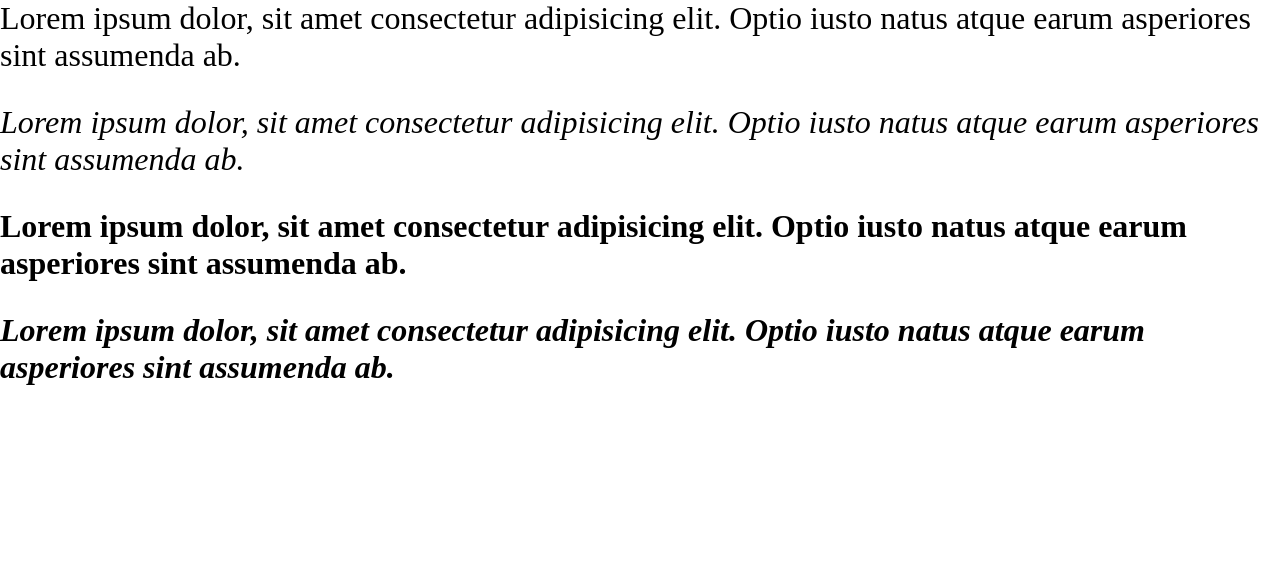
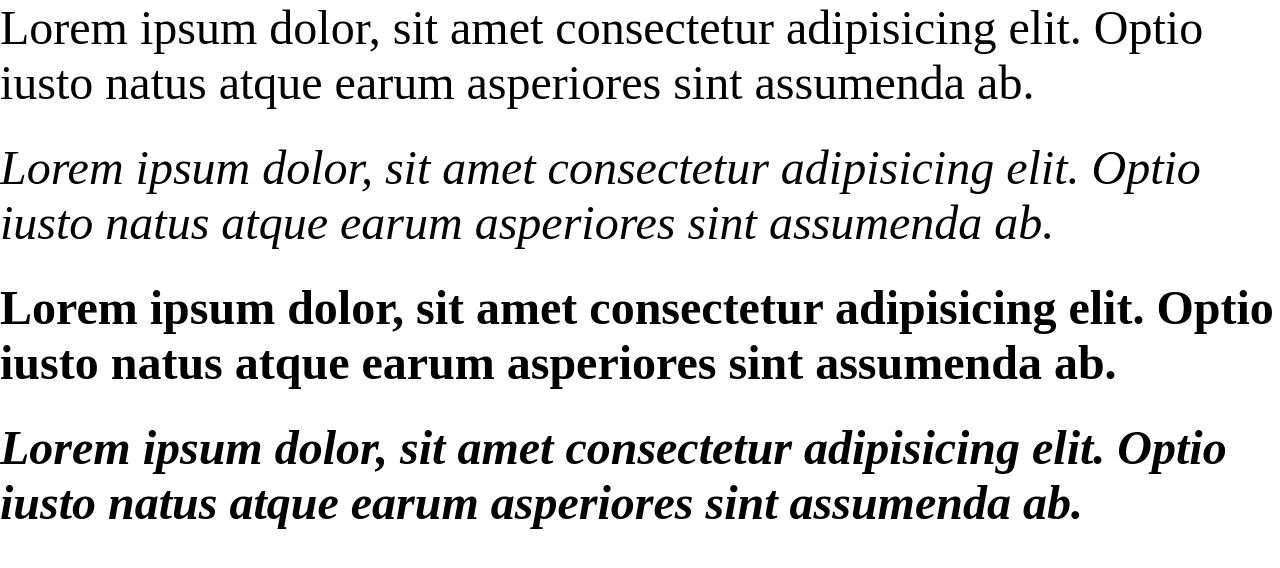
Before and after one commit to ElyaDzhy/Unit-23, a plain HTML site: page index.html in a window 1280 px wide. Drawn offline with Linux system fonts and the light colour scheme.

Commit message:
Added an example of mobile-first style

```diff
--- a/styles.css
+++ b/styles.css
@@ -38,3 +38,53 @@ div {
 div + div {
   margin-top: 30px;
 }
+/*
+xs <576px	 extra small
+sm ≥576px	 small
+md ≥768px
+lg ≥992px
+xl ≥1200px
+xxl ≥1400px */
+
+/* mobile first
+
+  desctop first*/
+/*
+adaptive methods
+
+em rem
+%
+vh vw vmin vmax
+flexible box
+
+media-queries
+@media
+
+px
+
+*/
+/* mobile first: */
+/* :root {
+  font-size: 10px;
+} */
+
+@media screen and (min-width: 576px) {
+  :root {
+    font-size: 10px;
+  }
+}
+@media screen and (min-width: 768px) {
+  :root {
+    font-size: 18px;
+  }
+}
+@media screen and (min-width: 992px) {
+  :root {
+    font-size: 20px;
+  }
+}
+@media screen and (min-width: 1200px) {
+  :root {
+    font-size: 24px;
+  }
+}
```
